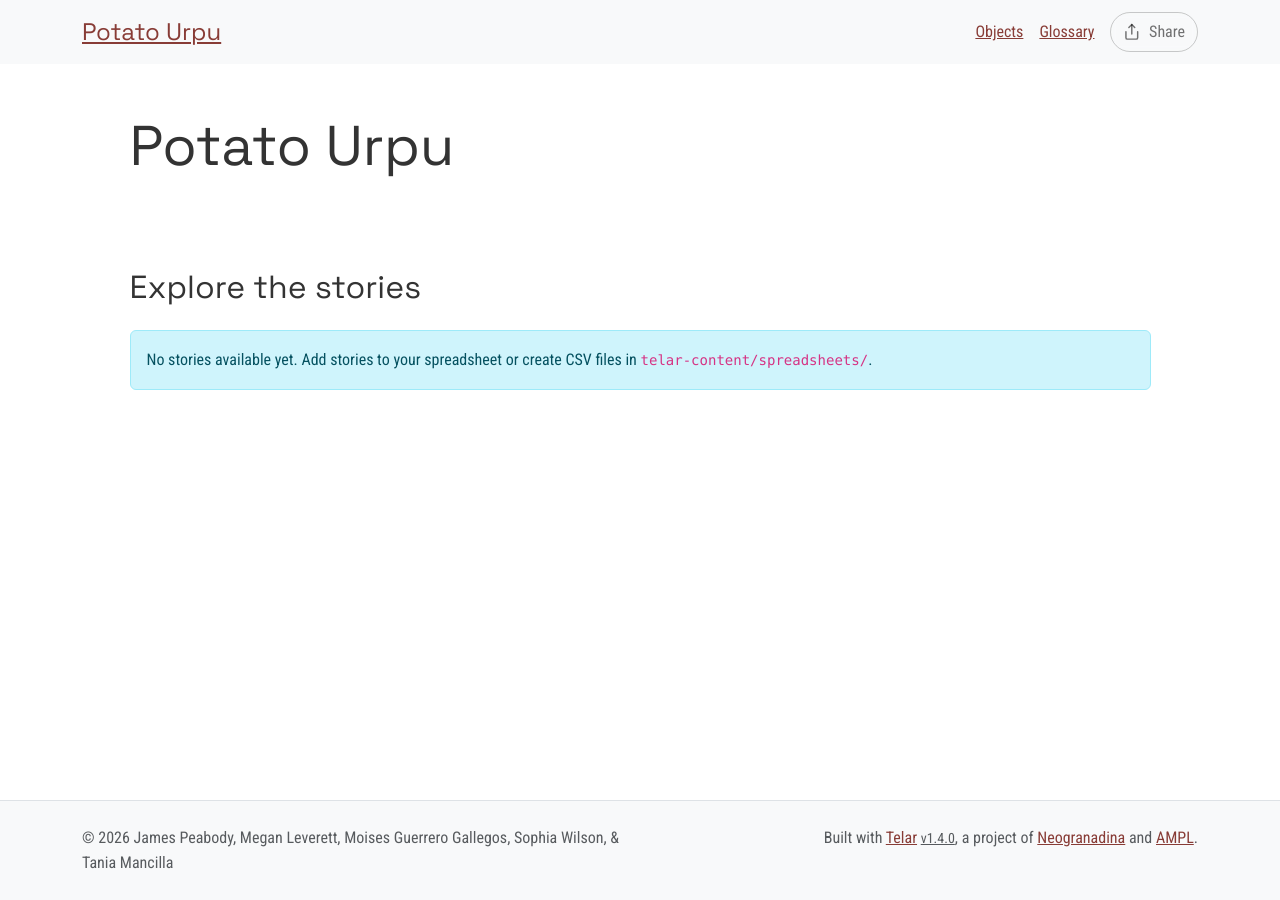
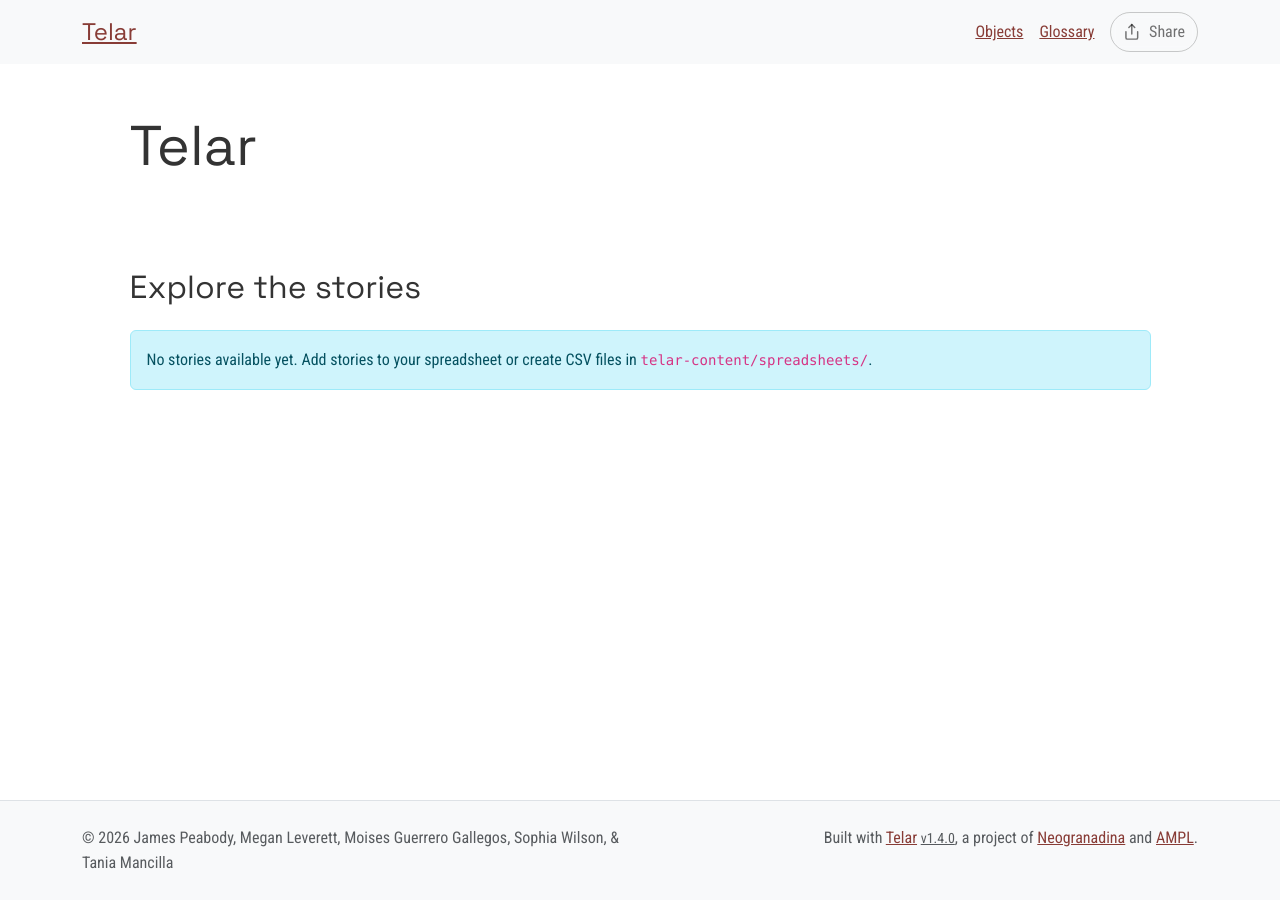
Before and after one commit to meganleverett/potato_urpu, a Jekyll site: the page built from index.md, in a window 1280 px wide. Built offline with Jekyll 4.4.1, drawn with Linux system fonts in a browser that asks for light colours.

Commit message:
Change title
Published via Telar Compositor

```diff
--- a/_config.yml
+++ b/_config.yml
@@ -2,7 +2,7 @@
 # https://telar.org
 
 # Site Settings
-title: "Potato Urpu"
+title: "Telar"
 description: ""
 url: "https://meganleverett.github.io"
 baseurl: "/potato_urpu"
```
